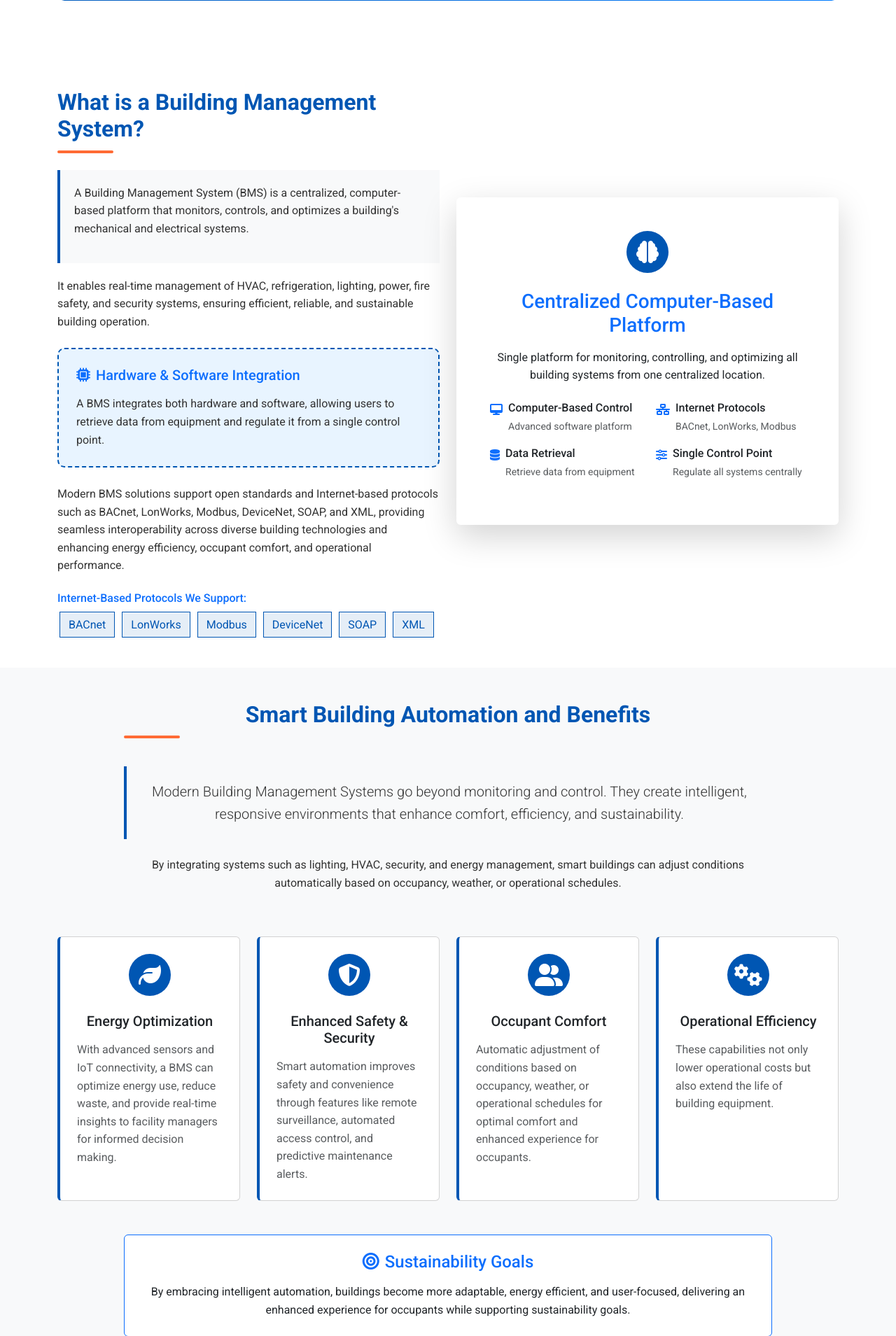
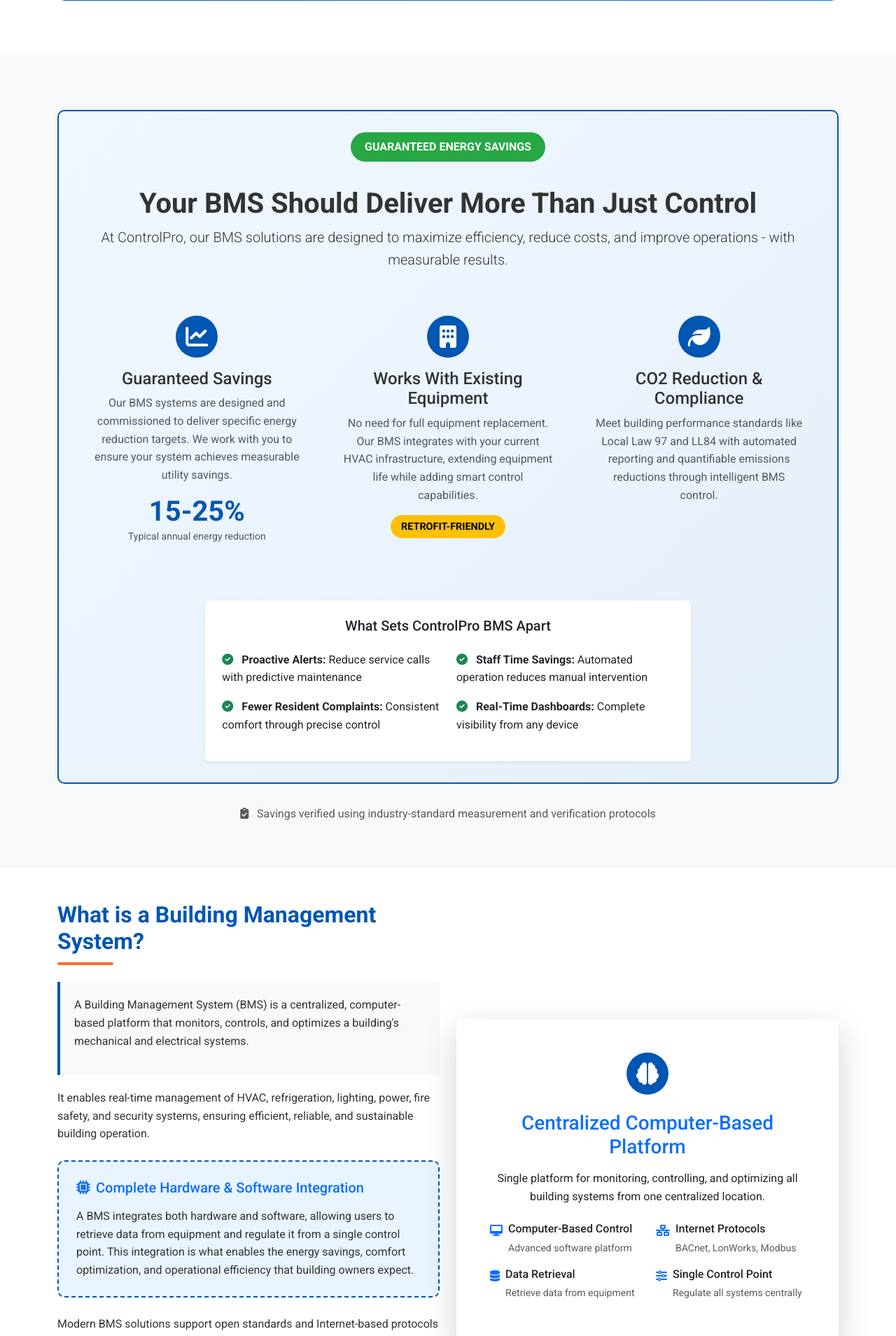
Before and after one commit to meher-labidi/companywebsite, a Django app: page /services/bms/ in a window 1280 px wide. Shown: the part 905-2814 px from the top of the page at 70% size. Run offline with Django 5.2, Linux system fonts and the light colour scheme.

Commit message:
new-bms-page

```diff
--- a/companywebsite/templates/companywebsite/bms_service.html
+++ b/companywebsite/templates/companywebsite/bms_service.html
@@ -106,16 +106,6 @@
         margin: 0 auto 20px;
     }
 
-    .integration-card {
-        background: linear-gradient(135deg, #f8f9fa 0%, #e9ecef 100%);
-        border: none;
-        transition: transform 0.3s;
-    }
-
-    .integration-card:hover {
-        transform: translateY(-5px);
-    }
-
     .company-banner {
         background: linear-gradient(135deg, #0056b3 0%, #007bff 100%);
         color: white;
@@ -130,6 +120,85 @@
         padding: 25px;
         border-radius: 10px;
         margin: 25px 0;
+    }
+
+    /* New styles for BMS value propositions inspired by Parity */
+    .value-highlight {
+        background: linear-gradient(135deg, #f0f7ff 0%, #e6f0fa 100%);
+        border: 2px solid #0056b3;
+        border-radius: 10px;
+        padding: 30px;
+        margin: 30px 0;
+        position: relative;
+    }
+
+    .guarantee-badge {
+        background: #28a745;
+        color: white;
+        padding: 8px 20px;
+        border-radius: 50px;
+        display: inline-block;
+        font-weight: 600;
+        margin-bottom: 20px;
+    }
+
+    .savings-stat {
+        font-size: 2.5rem;
+        font-weight: 700;
+        color: #0056b3;
+        line-height: 1.2;
+    }
+
+    .benefit-grid {
+        display: grid;
+        grid-template-columns: repeat(auto-fit, minmax(250px, 1fr));
+        gap: 20px;
+        margin: 30px 0;
+    }
+
+    .benefit-item {
+        background: white;
+        padding: 20px;
+        border-radius: 8px;
+        box-shadow: 0 2px 10px rgba(0,0,0,0.05);
+        text-align: center;
+    }
+
+    .tech-partner-card {
+        background: white;
+        border-radius: 8px;
+        padding: 25px;
+        text-align: center;
+        height: 100%;
+        border: 1px solid #dee2e6;
+        transition: all 0.3s;
+    }
+
+    .tech-partner-card:hover {
+        border-color: #0056b3;
+        box-shadow: 0 5px 20px rgba(0,86,179,0.1);
+    }
+
+    .value-proposition-icon {
+        width: 50px;
+        height: 50px;
+        background: #0056b3;
+        color: white;
+        border-radius: 50%;
+        display: flex;
+        align-items: center;
+        justify-content: center;
+        margin-bottom: 15px;
+    }
+
+    .retrofit-badge {
+        background: #ffc107;
+        color: #000;
+        padding: 5px 15px;
+        border-radius: 25px;
+        font-weight: 600;
+        font-size: 0.9rem;
+        display: inline-block;
     }
 </style>
 {% endblock %}
@@ -146,7 +215,7 @@
             <div class="col-lg-8 mx-auto">
                 <h1 class="display-4 fw-bold mb-4">Building Management System (BMS)</h1>
                 <p class="lead mb-4">
-                    ControlPro provides smart BMS solutions tailored for HVAC and refrigeration systems,
+                    ControlPro provides smart BMS solutions tailored for Refrigeration and HVAC systems,
                     helping buildings reduce energy consumption, improve system control,
                     and enhance safety and security.
                 </p>
@@ -179,6 +248,91 @@
     </div>
 </section>
 
+<!-- KEY VALUE PROPOSITIONS - Inspired by Parity's approach but framed as BMS benefits -->
+<section class="py-5 bg-light">
+    <div class="container">
+        <div class="value-highlight">
+            <div class="text-center mb-4">
+                <span class="guarantee-badge">GUARANTEED ENERGY SAVINGS</span>
+                <h2 class="display-6 fw-bold mt-3">Your BMS Should Deliver More Than Just Control</h2>
+                <p class="lead">At ControlPro, our BMS solutions are designed to maximize efficiency, reduce costs, and improve operations - with measurable results.</p>
+            </div>
+
+            <div class="row g-4 mt-4">
+                <div class="col-md-4">
+                    <div class="text-center p-3">
+                        <div class="feature-icon mb-3">
+                            <i class="fas fa-chart-line fa-2x"></i>
+                        </div>
+                        <h4>Guaranteed Savings</h4>
+                        <p class="text-muted">Our BMS systems are designed and commissioned to deliver specific energy reduction targets. We work with you to ensure your system achieves measurable utility savings.</p>
+                        <div class="mt-3">
+                            <span class="savings-stat">15-25%</span>
+                            <p class="small text-muted">Typical annual energy reduction</p>
+                        </div>
+                    </div>
+                </div>
+
+                <div class="col-md-4">
+                    <div class="text-center p-3">
+                        <div class="feature-icon mb-3">
+                            <i class="fas fa-building fa-2x"></i>
+                        </div>
+                        <h4>Works With Existing Equipment</h4>
+                        <p class="text-muted">No need for full equipment replacement. Our BMS integrates with your current HVAC infrastructure, extending equipment life while adding smart control capabilities.</p>
+                        <div class="mt-3">
+                            <span class="retrofit-badge">RETROFIT-FRIENDLY</span>
+                        </div>
+                    </div>
+                </div>
+
+                <div class="col-md-4">
+                    <div class="text-center p-3">
+                        <div class="feature-icon mb-3">
+                            <i class="fas fa-leaf fa-2x"></i>
+                        </div>
+                        <h4>CO2 Reduction & Compliance</h4>
+                        <p class="text-muted">Meet building performance standards like Local Law 97 and LL84 with automated reporting and quantifiable emissions reductions through intelligent BMS control.</p>
+                    </div>
+                </div>
+            </div>
+
+            <!-- BMS-Specific Benefits -->
+            <div class="row mt-5">
+                <div class="col-lg-8 mx-auto">
+                    <div class="card border-0 shadow-sm">
+                        <div class="card-body p-4">
+                            <h5 class="text-center mb-4">What Sets ControlPro BMS Apart</h5>
+                            <div class="row">
+                                <div class="col-md-6">
+                                    <ul class="list-unstyled">
+                                        <li class="mb-3"><i class="fas fa-check-circle text-success me-2"></i> <strong>Proactive Alerts:</strong> Reduce service calls with predictive maintenance</li>
+                                        <li class="mb-3"><i class="fas fa-check-circle text-success me-2"></i> <strong>Fewer Resident Complaints:</strong> Consistent comfort through precise control</li>
+                                    </ul>
+                                </div>
+                                <div class="col-md-6">
+                                    <ul class="list-unstyled">
+                                        <li class="mb-3"><i class="fas fa-check-circle text-success me-2"></i> <strong>Staff Time Savings:</strong> Automated operation reduces manual intervention</li>
+                                        <li class="mb-3"><i class="fas fa-check-circle text-success me-2"></i> <strong>Real-Time Dashboards:</strong> Complete visibility from any device</li>
+                                    </ul>
+                                </div>
+                            </div>
+                        </div>
+                    </div>
+                </div>
+            </div>
+        </div>
+
+        <!-- Verification Note -->
+        <div class="text-center mt-4">
+            <p class="text-muted">
+                <i class="fas fa-clipboard-check me-2"></i>
+                Savings verified using industry-standard measurement and verification protocols
+            </p>
+        </div>
+    </div>
+</section>
+
 <!-- What is BMS -->
 <section class="py-5">
     <div class="container">
@@ -200,11 +354,12 @@
 
                 <div class="hardware-software">
                     <h5 class="text-primary mb-3">
-                        <i class="fas fa-microchip me-2"></i>Hardware & Software Integration
+                        <i class="fas fa-microchip me-2"></i>Complete Hardware & Software Integration
                     </h5>
                     <p class="mb-0">
                         A BMS integrates both hardware and software, allowing users to retrieve data from
-                        equipment and regulate it from a single control point.
+                        equipment and regulate it from a single control point. This integration is what enables
+                        the energy savings, comfort optimization, and operational efficiency that building owners expect.
                     </p>
                 </div>
 
@@ -286,7 +441,7 @@
     </div>
 </section>
 
-<!-- Smart Building Automation -->
+<!-- Smart Building Automation and Benefits -->
 <section class="py-5 bg-light">
     <div class="container">
         <div class="row mb-5">
@@ -475,127 +630,92 @@
         <h2 class="section-title center text-center">Technology Partners & Products</h2>
         <p class="text-center lead mb-5">Working with industry leaders to deliver reliable BMS solutions</p>
 
-        <div class="row g-4 mb-5">
-            <!-- LOYTEC Special Focus -->
-            <div class="col-lg-6">
-                <div class="card border-primary border-2 h-100">
-                    <div class="card-header bg-primary text-white">
-                        <h4 class="mb-0"><i class="fas fa-star me-2"></i>Our Preferred BMS Partner</h4>
+        <div class="row g-4 mb-5 justify-content-center">
+            <!-- Danfoss -->
+            <div class="col-md-4">
+                <div class="tech-partner-card">
+                    <div class="feature-icon mb-3">
+                        <i class="fas fa-industry fa-2x"></i>
                     </div>
-                    <div class="card-body p-4">
-                        <div class="row align-items-center">
-                            <div class="col-md-3 text-center mb-3 mb-md-0">
-                                <div class="feature-icon mb-3">
-                                    <i class="fas fa-microchip fa-2x"></i>
-                                </div>
-                                <h4 class="text-primary">LOYTEC</h4>
-                                <p class="small text-muted">Specialized in building automation and control solutions</p>
-                            </div>
-                            <div class="col-md-9">
-                                <h5 class="text-primary mb-3">Featured Products:</h5>
-                                <div class="row">
-                                    <div class="col-md-6 mb-3">
-                                        <div class="card h-100 border">
-                                            <div class="card-body">
-                                                <h6 class="text-primary">LIOB-589</h6>
-                                                <small class="text-muted">Advanced building controller with IP connectivity</small>
+                    <h4>Danfoss</h4>
+                    <p class="text-muted">Alsmart Series & HVAC Drives</p>
+                    <p class="small">Energy-efficient solutions for refrigeration and HVAC systems</p>
                 </div>
             </div>
+
+            <!-- Schneider Electric -->
+            <div class="col-md-4">
+                <div class="tech-partner-card">
+                    <div class="feature-icon mb-3">
+                        <i class="fas fa-bolt fa-2x"></i>
                     </div>
-                                    <div class="col-md-6 mb-3">
-                                        <div class="card h-100 border">
-                                            <div class="card-body">
-                                                <h6 class="text-primary">L-DALI</h6>
-                                                <small class="text-muted">Digital Addressable Lighting Interface</small>
+                    <h4>Schneider Electric</h4>
+                    <p class="text-muted">EcoStruxure Building</p>
+                    <p class="small">Open, IoT-enabled system architecture for smart buildings</p>
                 </div>
             </div>
+
         </div>
-                                    <div class="col-md-6 mb-3">
-                                        <div class="card h-100 border">
-                                            <div class="card-body">
-                                                <h6 class="text-primary">L-ROC</h6>
-                                                <small class="text-muted">Room operating center for comfort control</small>
-                                            </div>
-                                        </div>
-                                    </div>
-                                    <div class="col-md-6 mb-3">
-                                        <div class="card h-100 border">
-                                            <div class="card-body">
-                                                <h6 class="text-primary">L-WEB</h6>
-                                                <small class="text-muted">Web-based management platform</small>
+
+        <!-- Integration Note -->
+        <div class="row">
+            <div class="col-lg-10 mx-auto">
+                <div class="card border-info">
+                    <div class="card-body text-center p-4">
+                        <i class="fas fa-handshake fa-2x text-info mb-3"></i>
+                        <h5 class="mb-3">Multi-Vendor Expertise</h5>
+                        <p class="mb-0">
+                            ControlPro has expertise across multiple BMS platforms, allowing us to recommend and implement
+                            the best solution for your specific building needs. We're vendor-agnostic and focused on delivering
+                            the energy savings and operational efficiency you expect.
+                        </p>
                     </div>
                 </div>
             </div>
         </div>
     </div>
+</section>
+
+<!-- Energy Savings Focus -->
+<section class="py-5">
+    <div class="container">
+        <div class="row align-items-center">
+            <div class="col-lg-6">
+                <h2 class="section-title mb-4">Designed for Energy Efficiency</h2>
+                <p class="lead mb-4">
+                    Like the innovative approaches in the market, ControlPro's BMS solutions are built with
+                    energy savings as a primary goal.
+                </p>
+                <ul class="list-unstyled">
+                    <li class="mb-3"><i class="fas fa-check-circle text-success me-2"></i> <strong>Demand Response Ready:</strong> Our BMS systems can automatically curtail HVAC during peak events</li>
+                    <li class="mb-3"><i class="fas fa-check-circle text-success me-2"></i> <strong>Retrofit-Optimized:</strong> Designed to work with your existing mechanical systems</li>
+                    <li class="mb-3"><i class="fas fa-check-circle text-success me-2"></i> <strong>Measurable Results:</strong> We help you track and verify energy savings</li>
+                    <li class="mb-3"><i class="fas fa-check-circle text-success me-2"></i> <strong>Compliance Support:</strong> Meet Local Law 97, LL84 and other building performance standards</li>
+                </ul>
+            </div>
+            <div class="col-lg-6">
+                <div class="card bg-primary text-white">
+                    <div class="card-body p-5">
+                        <h4 class="mb-4">The ControlPro Advantage</h4>
+                        <div class="d-flex mb-3">
+                            <div class="me-3"><i class="fas fa-check-circle fa-2x"></i></div>
+                            <div>
+                                <h6>Guaranteed Performance</h6>
+                                <p class="small text-white-50">We design and commission your BMS to meet specific energy targets</p>
                             </div>
                         </div>
-                    <div class="card-footer bg-white">
-                        <div class="row">
-                            <div class="col-md-6">
-                                <h6 class="text-primary mb-2">Key Features:</h6>
-                                <ul class="list-unstyled text-muted small mb-0">
-                                    <li><i class="fas fa-check text-success me-1"></i> IP-based architecture</li>
-                                    <li><i class="fas fa-check text-success me-1"></i> Open protocol support</li>
-                                </ul>
-                            </div>
-                            <div class="col-md-6">
-                                <h6 class="text-primary mb-2">&nbsp;</h6>
-                                <ul class="list-unstyled text-muted small mb-0">
-                                    <li><i class="fas fa-check text-success me-1"></i> Scalable solutions</li>
-                                    <li><i class="fas fa-check text-success me-1"></i> Web-based management</li>
-                                </ul>
+                        <div class="d-flex mb-3">
+                            <div class="me-3"><i class="fas fa-check-circle fa-2x"></i></div>
+                            <div>
+                                <h6>Existing Equipment Integration</h6>
+                                <p class="small text-white-50">Extend the life of your current HVAC infrastructure</p>
                             </div>
                         </div>
-                    </div>
-                </div>
-            </div>
-
-            <!-- Other Partners -->
-            <div class="col-lg-6">
-                <div class="card h-100 border">
-                    <div class="card-header bg-white">
-                        <h5 class="mb-0">Other Technology Partners</h5>
-                    </div>
-                    <div class="card-body p-4">
-                        <div class="row">
-                            <!-- Danfoss -->
-                            <div class="col-6 mb-4">
-                                <div class="card h-100 border-0 shadow-sm">
-                                    <div class="card-body text-center">
-                                        <div class="feature-icon mb-3">
-                                            <i class="fas fa-industry fa-2x"></i>
-                                        </div>
-                                        <h6 class="mb-1">Danfoss</h6>
-                                        <small class="text-muted">Alsmart Series</small>
-                                    </div>
-                                </div>
-                            </div>
-
-                            <!-- LOYTEC Enterprise -->
-                            <div class="col-6 mb-4">
-                                <div class="card h-100 border-0 shadow-sm">
-                                    <div class="card-body text-center">
-                                        <div class="feature-icon mb-3">
-                                            <i class="fas fa-building fa-2x"></i>
-                                        </div>
-                                        <h6 class="mb-1">LOYTEC</h6>
-                                        <small class="text-muted">Enterprise Buildings</small>
-                                    </div>
-                                </div>
-                            </div>
-
-                            <!-- Schneider -->
-                            <div class="col-6 mb-4">
-                                <div class="card h-100 border-0 shadow-sm">
-                                    <div class="card-body text-center">
-                                        <div class="feature-icon mb-3">
-                                            <i class="fas fa-bolt fa-2x"></i>
-                                        </div>
-                                        <h6 class="mb-1">Schneider</h6>
-                                        <small class="text-muted">EcoStruxure Building</small>
-                                    </div>
-                                </div>
+                        <div class="d-flex mb-3">
+                            <div class="me-3"><i class="fas fa-check-circle fa-2x"></i></div>
+                            <div>
+                                <h6>Reduced Service Calls</h6>
+                                <p class="small text-white-50">Proactive alerts prevent issues before they become problems</p>
                             </div>
                         </div>
                     </div>
@@ -612,7 +732,7 @@
             <div class="col-lg-8">
                 <h2 class="mb-3">Take control of your building's efficiency and performance</h2>
                 <p class="lead mb-4">
-                    Get in touch with our experts today to learn how our solutions can enhance
+                    Get in touch with our experts today to learn how our BMS solutions can enhance
                     comfort, safety, and energy management.
                 </p>
 
@@ -635,6 +755,12 @@
                             </div>
                         </div>
                     </div>
+                </div>
+
+                <!-- Value Reminder -->
+                <div class="mt-3 p-3 rounded" style="background: rgba(255,255,255,0.1);">
+                    <i class="fas fa-leaf me-2"></i>
+                    <strong>Ask us about our energy savings guarantees and retrofit-friendly BMS solutions.</strong>
                 </div>
             </div>
             <div class="col-lg-4 text-lg-end mt-4 mt-lg-0">
@@ -704,7 +830,8 @@
                         </h5>
                         <p class="mb-0">
                             We deliver innovative automation solutions to improve building quality and system reliability.
-                            We help businesses optimize their operational processes and achieve sustainability goals.
+                            We help businesses optimize their operational processes and achieve sustainability goals through
+                            intelligent Building Management Systems.
                         </p>
                     </div>
                 </div>
```
Lines whose indentation alone changed are shown as unchanged.
